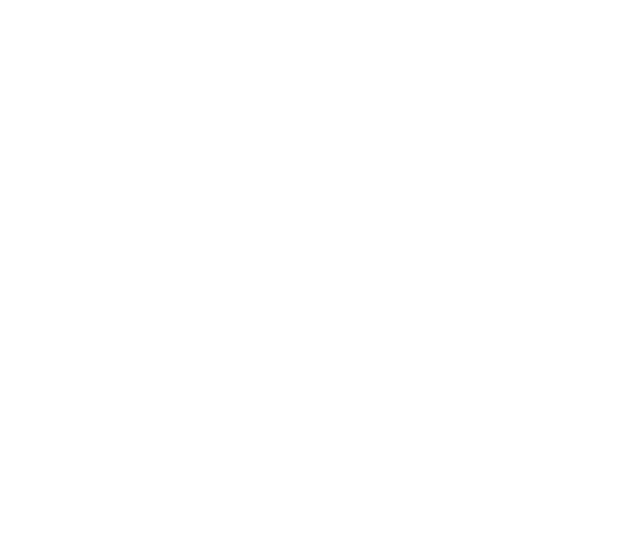
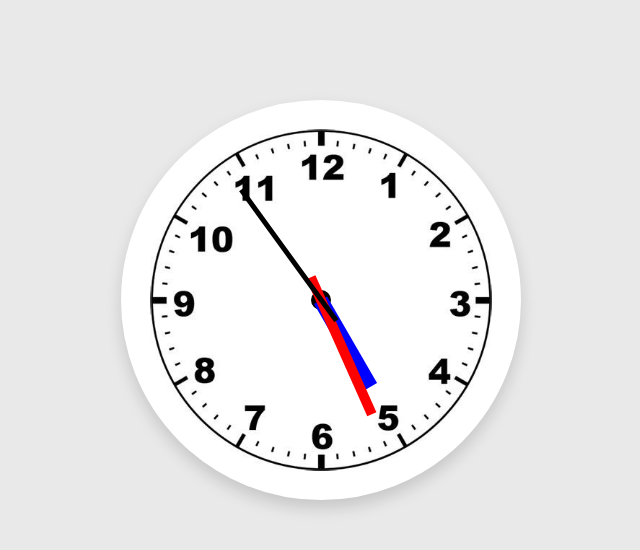
Before and after one commit to Nurunnahar1/analog-clock-with-javascript, a plain HTML site: page index.html in a window 1280 px wide. Shown: the whole page, without its empty margins (319-959 px from the left). Drawn offline with nearby package versions, Linux system fonts and the light colour scheme.

Commit message:
analog clock with javascript

```diff
--- a/assets/css/style.css
+++ b/assets/css/style.css
@@ -1,5 +1,75 @@
-*{
+* {
     margin: 0px;
     padding: 0px;
-    font-family: poppins;
+    font-family: 'poppins', sans-serif;
 }
+
+body {
+    background-color: #e9e9e9;
+}
+
+.clock {
+    width: 400px;
+    height: 400px;
+    background-color: #fff;
+    margin: 100px auto 0;
+    background-image: url('../img/clock.jpg');
+    background-size: 95% 95%;
+    background-position: center center;
+    background-repeat: no-repeat;
+    border-radius: 50%;
+    border: 20px solid #fff;
+    display: flex;
+    justify-content: center;
+    align-items: center;
+}
+.clock::before{
+    content: "";
+    width: 20px;
+    height: 20px;
+    background-color: #000;
+    position: absolute;
+    border-radius: 50%;
+}
+.second{
+    width: 0px;
+    height: 273px;
+    display: flex;
+    justify-content: center;
+    transform: rotate(0deg);
+}
+.second::before{
+    content: "";
+    width: 5px;
+    height: 162px;
+    background-color: #000;
+    position: absolute;
+}
+.minute{
+        width: 0px;
+        height: 250px;
+        display: flex;
+        justify-content: center;
+        transform: rotate(45deg);
+}
+.minute::before {
+    content: "";
+    width: 10px;
+    height: 150px;
+    background-color: red;
+    position: absolute;
+}
+.hour{
+    width: 0;
+    height: 200px;
+    transform: rotate(80deg);
+    display: flex;
+    justify-content: center;
+}
+.hour::before{
+    content: "";
+    width: 15px;
+    height: 100px;
+    background-color: blue;
+    position: absolute;
+}
--- a/index.html
+++ b/index.html
@@ -5,10 +5,16 @@
     <meta name="viewport" content="width=device-width, initial-scale=1.0">
     <title>Document</title>
     <link rel="stylesheet" href="https://cdnjs.cloudflare.com/ajax/libs/font-awesome/6.5.2/css/all.min.css"  />
+    <link href="https://cdn.jsdelivr.net/npm/bootstrap@5.0.2/dist/css/bootstrap.min.css" rel="stylesheet" >
     <link rel="stylesheet" href="assets/css/style.css">
 </head>
 <body>
 
+    <div class="clock shadow">
+        <div class="hour"></div>
+        <div class="minute"></div>
+        <div class="second"></div>
+    </div>
 
     <script src="src/data.js"></script>
     <script src="src/models.js"></script>
--- a/src/main.js
+++ b/src/main.js
@@ -0,0 +1,20 @@
+const sec = document.querySelector('.second');
+const min = document.querySelector(".minute");
+const hour = document.querySelector('.hour');
+
+
+
+setInterval(() => {
+    let time = new Date();
+    let current_sec = time.getSeconds();
+    let current_min = time.getMinutes();
+    let current_hour = time.getHours();
+
+    sec.style.transform = `rotate(${katakuta(60, current_sec)}deg)`;
+    min.style.transform = `rotate(${katakuta(60, current_min)}deg)`;
+    hour.style.transform = `rotate(${katakuta(12, current_hour)}deg)`;
+}, 1000);
+
+function katakuta(time, current) {
+    return (360 * current) / time;
+}
```
